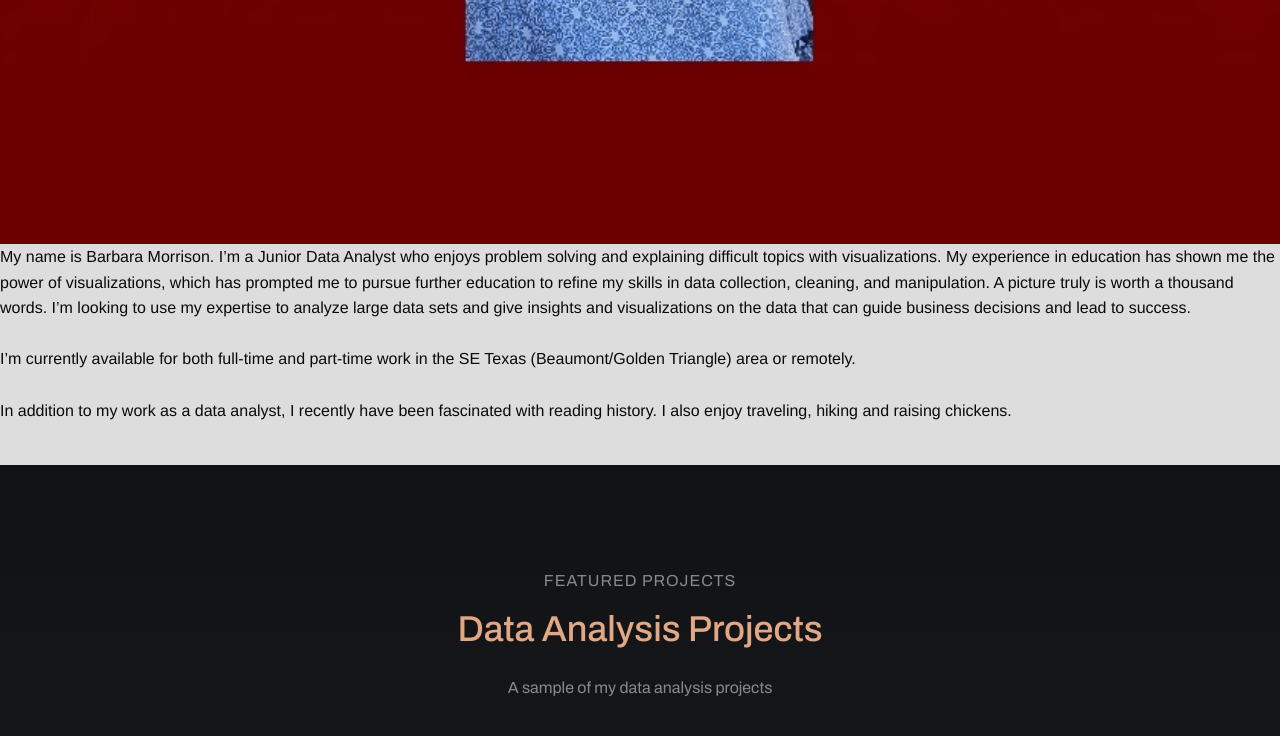
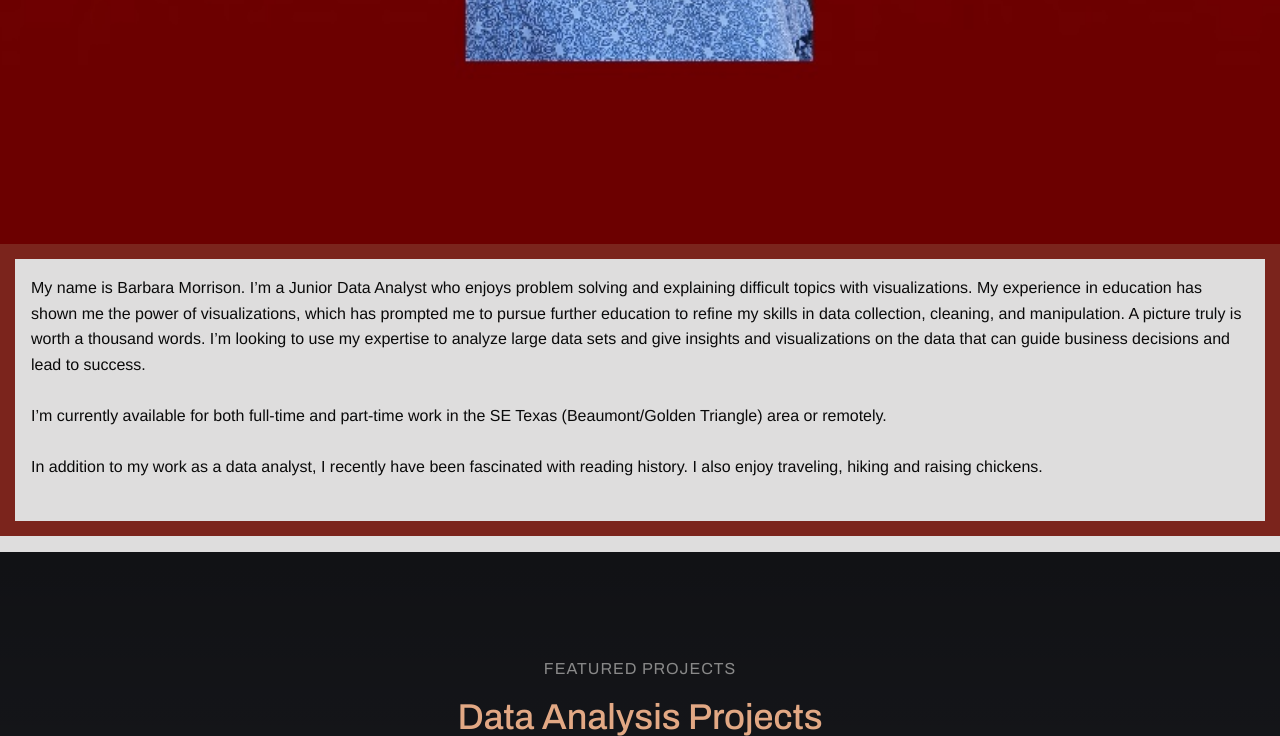
Before and after one commit to algebragirl/algebragirl.github.io, a plain HTML site: page index.html in a window 1280 px wide. Shown: the part 611-1347 px from the top of the page. Drawn offline with Linux system fonts and the light colour scheme.

Commit message:
Add files via upload

```diff
--- a/index.html
+++ b/index.html
@@ -47,7 +47,7 @@
       </div>
     </div>
   </div>
-  <p><body style="background-color:#DEDDDD;">
+  <p style="border-width:15px; border-style:solid; border-color:#7b241c; padding: 1em;"><body style="background-color:#DEDDDD;">
 My name is Barbara Morrison. I’m a Junior Data Analyst who enjoys problem solving and explaining difficult topics with visualizations.
   My experience in education has shown me the power of visualizations, which has prompted me to pursue further education to refine my skills
   in data collection, cleaning, and manipulation. A picture truly is worth a thousand words. I’m looking to use my expertise to analyze large
```
